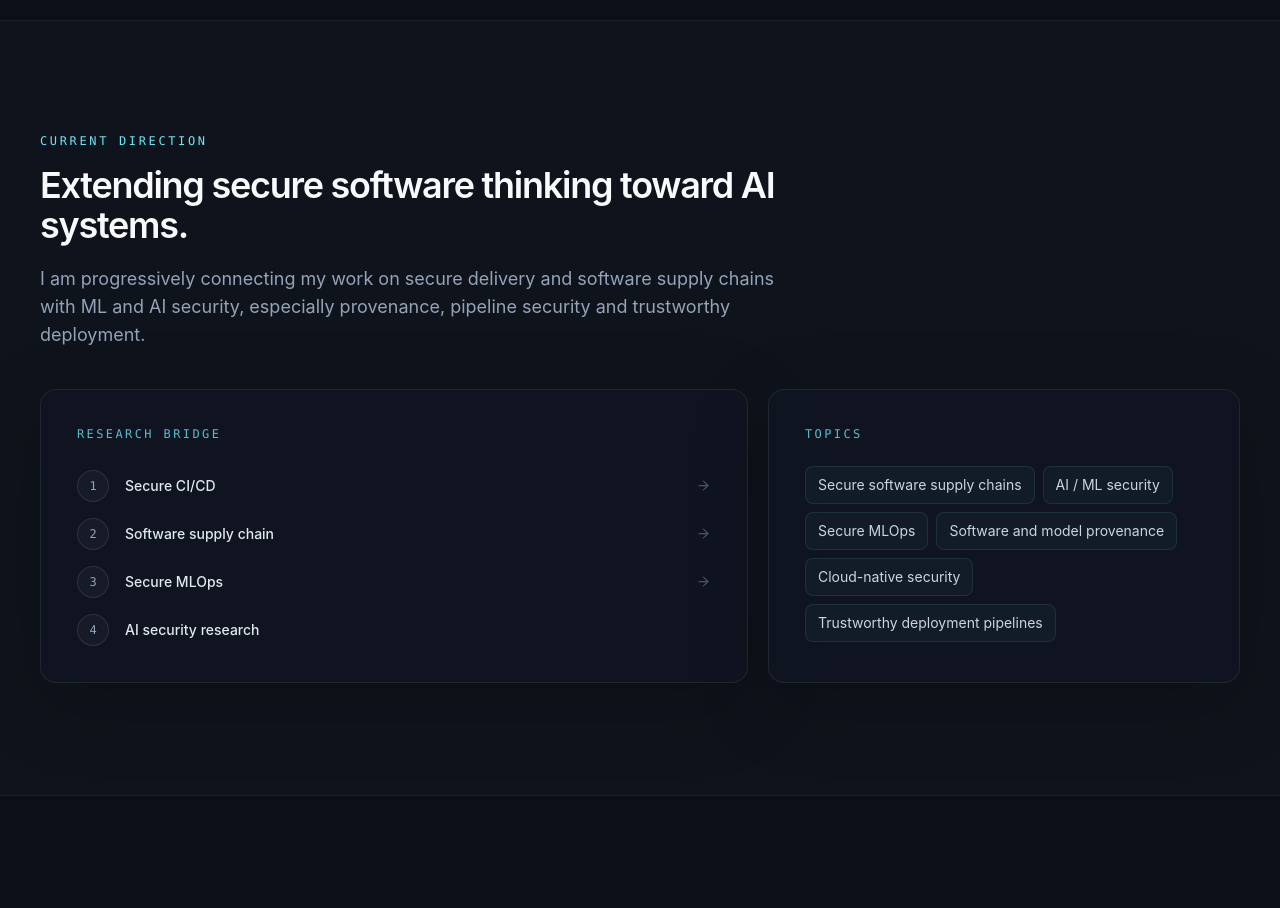
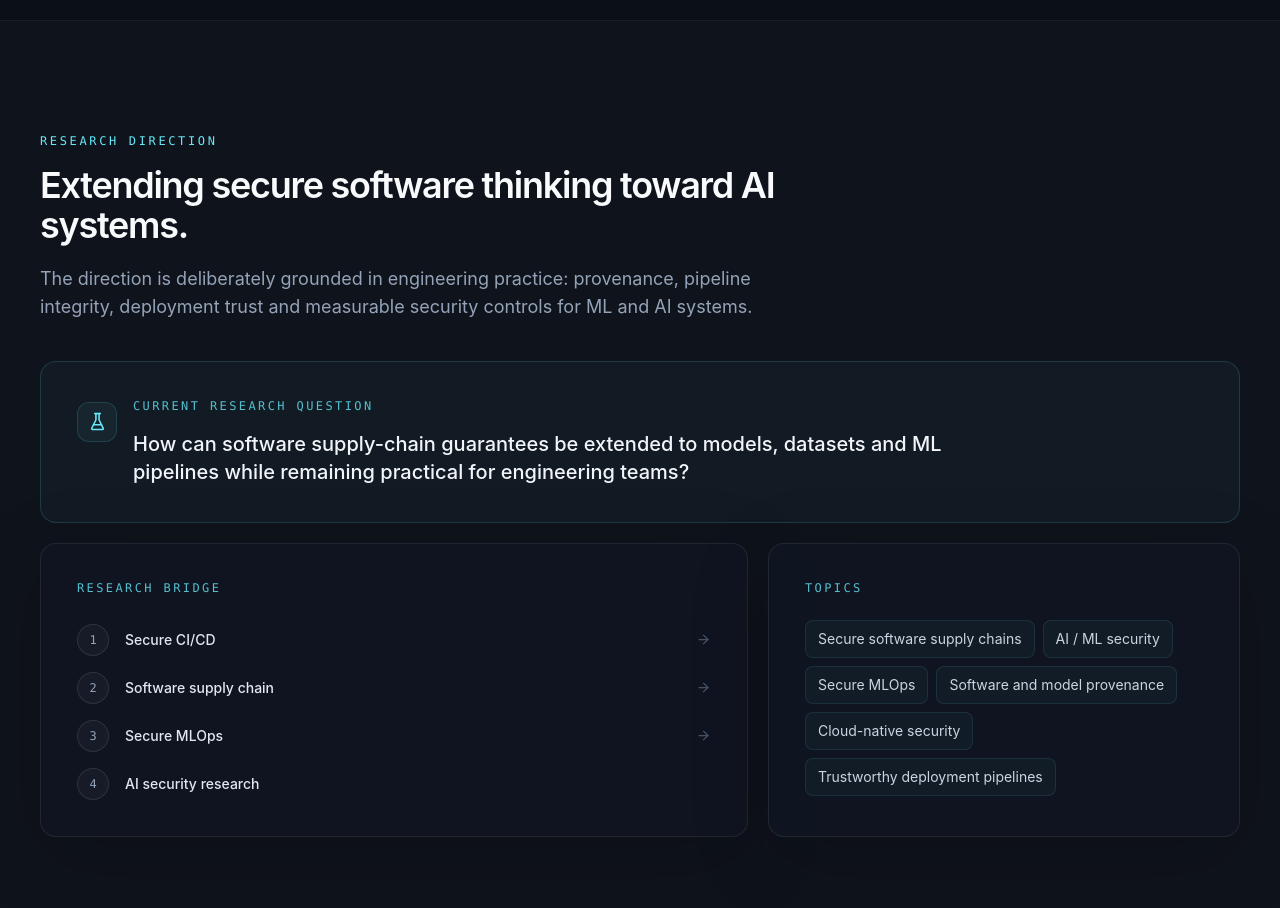
Before and after one commit to bastien-ladra/portfolio-bastien-ladra, a React (Vite) app: page / in a window 1280 px wide. Shown: the part 5200-6108 px from the top of the page. Built offline with nearby package versions, Linux system fonts and the light colour scheme.

Commit message:
content: make research direction concrete and falsifiable

```diff
--- a/src/sections/Research.jsx
+++ b/src/sections/Research.jsx
@@ -1,16 +1,30 @@
-import { ArrowRight } from "lucide-react";
+import { ArrowRight, FlaskConical } from "lucide-react";
 import SectionHeading from "../components/SectionHeading";
-import { researchTopics } from "../data/content";
+import { researchQuestion, researchTopics } from "../data/content";
 
 export default function Research() {
   return (
     <section id="research" className="section-block border-y border-white/5 bg-white/[0.015]">
       <div className="site-shell">
         <SectionHeading
-          eyebrow="Current direction"
+          eyebrow="Research direction"
           title="Extending secure software thinking toward AI systems."
-          description="I am progressively connecting my work on secure delivery and software supply chains with ML and AI security, especially provenance, pipeline security and trustworthy deployment."
+          description="The direction is deliberately grounded in engineering practice: provenance, pipeline integrity, deployment trust and measurable security controls for ML and AI systems."
         />
+
+        <div className="mb-5 rounded-2xl border border-cyan-300/15 bg-cyan-300/[0.04] p-7 sm:p-9">
+          <div className="flex items-start gap-4">
+            <span className="mt-1 flex h-10 w-10 shrink-0 items-center justify-center rounded-xl border border-cyan-300/15 bg-cyan-300/[0.05] text-cyan-300">
+              <FlaskConical size={19} aria-hidden="true" />
+            </span>
+            <div>
+              <p className="font-mono text-xs uppercase tracking-[0.2em] text-cyan-300/80">Current research question</p>
+              <p className="mt-4 max-w-4xl text-lg font-medium leading-8 text-slate-100 sm:text-xl">
+                {researchQuestion}
+              </p>
+            </div>
+          </div>
+        </div>
 
         <div className="grid gap-5 lg:grid-cols-[1.2fr_0.8fr]">
           <div className="panel p-7 sm:p-9">
@@ -22,7 +36,7 @@ export default function Research() {
                     {index + 1}
                   </span>
                   <span className="text-sm font-medium text-slate-200">{step}</span>
-                  {index < list.length - 1 ? <ArrowRight size={15} className="ml-auto text-slate-600" /> : null}
+                  {index < list.length - 1 ? <ArrowRight size={15} className="ml-auto text-slate-600" aria-hidden="true" /> : null}
                 </div>
               ))}
             </div>
```
